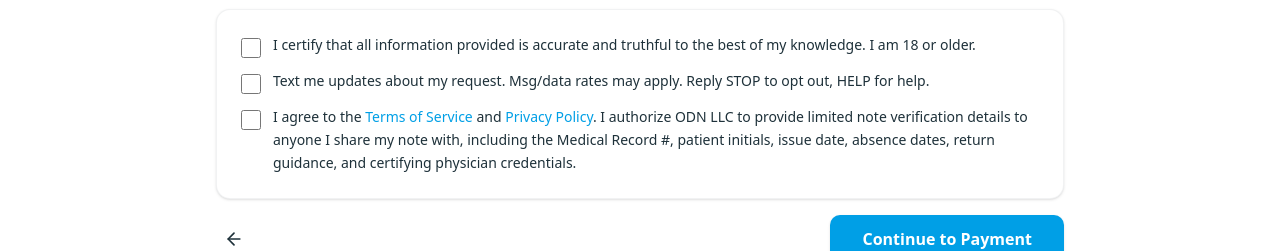
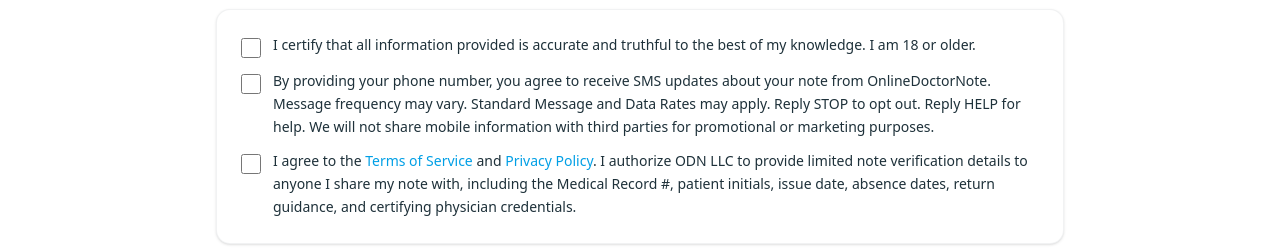
Before and after one commit to chasef07/odn, a Next.js app: page /review in a window 1280 px wide. Shown: the part 517-768 px from the top of the page. Built offline with nearby package versions, Linux system fonts and the light colour scheme; no server answers.

Commit message:
Update SMS opt-in disclosure

```diff
--- a/src/app/review/page.tsx
+++ b/src/app/review/page.tsx
@@ -565,8 +565,10 @@
               htmlFor="smsOptIn"
               className="text-foreground flex-1 cursor-pointer text-sm leading-relaxed font-normal"
             >
-              Text me updates about my request. Msg/data rates may apply. Reply STOP to opt out,
-              HELP for help.
+              By providing your phone number, you agree to receive SMS updates about your note from
+              OnlineDoctorNote. Message frequency may vary. Standard Message and Data Rates may
+              apply. Reply STOP to opt out. Reply HELP for help. We will not share mobile
+              information with third parties for promotional or marketing purposes.
             </Label>
           </div>
           {errors.smsOptIn && <p className="text-sm text-red-500">{errors.smsOptIn.message}</p>}
--- a/src/lib/paid-submission-validation.ts
+++ b/src/lib/paid-submission-validation.ts
@@ -70,10 +70,6 @@
     pushUnique(errors, LEGAL_NOTE_PURPOSE_ERROR)
   }
 
-  if (formData.smsOptIn !== true) {
-    pushUnique(errors, 'SMS consent is required to continue')
-  }
-
   if (formData.recipient === 'someone_else') {
     if (!hasValue(formData.guardianFirstName) || !hasValue(formData.guardianLastName)) {
       pushUnique(errors, 'Guardian information is required when submitting for someone else')
@@ -136,7 +132,6 @@
   const canPersistSubmission =
     !hasBlockedNotePurpose &&
     missingFields.length === 0 &&
-    formData.smsOptIn === true &&
     (formData.recipient === 'myself' || formData.recipient === 'someone_else') &&
     parsedDates.patientDateOfBirth !== null &&
     parsedDates.firstDayOff !== null &&
--- a/src/lib/validation-schemas.ts
+++ b/src/lib/validation-schemas.ts
@@ -328,7 +328,5 @@
   agreeTerms: z.boolean().refine((val) => val === true, {
     message: 'You must agree to the Terms of Service and Privacy Policy',
   }),
-  smsOptIn: z.boolean().refine((val) => val === true, {
-    message: 'You must agree to receive text updates to continue',
-  }),
+  smsOptIn: z.boolean().optional().default(false),
 })
```
Also changed, not shown: 2 other files (tests, documents, lock files or other folders).
